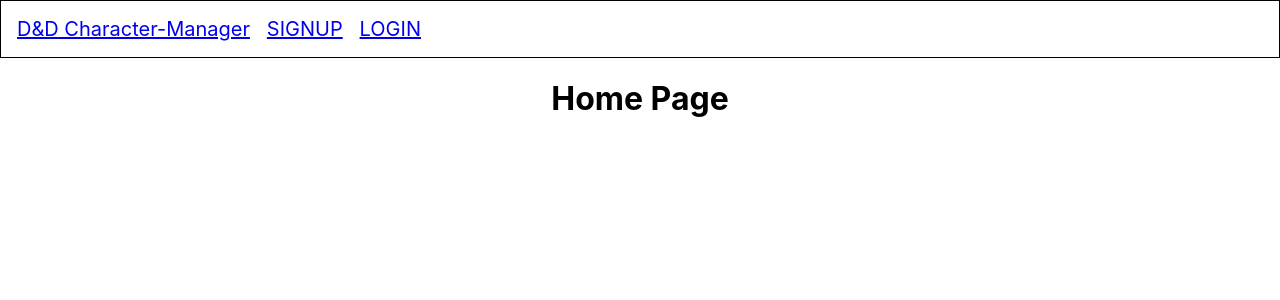
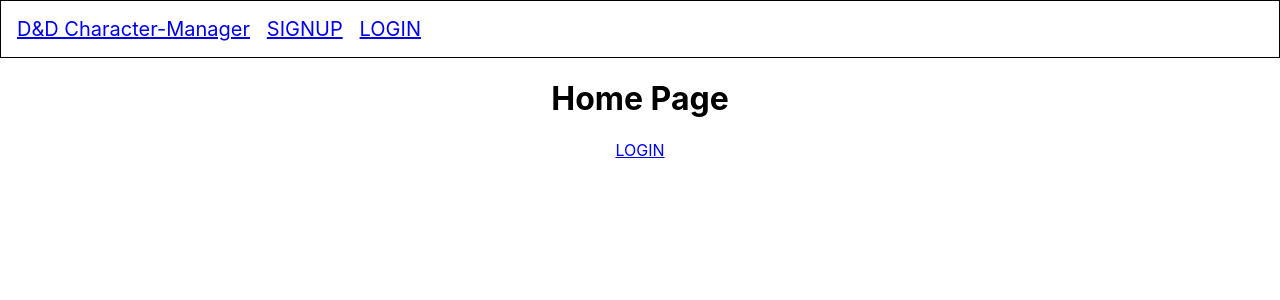
Before and after one commit to rperillo1/DandD-character-manager, a React (Create React App) app: page / in a window 1280 px wide. Shown: the top 300 px of the page. Built offline with nearby package versions, Linux system fonts and the light colour scheme.

Commit message:
create component folders

```diff
--- /dev/null
+++ b/src/components/BackgroundCard/BackgroundCard.jsx
@@ -0,0 +1,5 @@
+import React from 'react';
+
+
+
+export default BackgroundCard;
--- /dev/null
+++ b/src/components/EquipmentCard/EquipmentCard.jsx
@@ -0,0 +1,5 @@
+import React from 'react';
+
+
+
+export default EquipmentCard;
--- /dev/null
+++ b/src/components/LifeCard/LifeCard.jsx
@@ -0,0 +1,5 @@
+import React from 'react';
+
+
+
+export default LifeCard;
--- /dev/null
+++ b/src/components/MoneyCard/MoneyCard.jsx
@@ -0,0 +1,5 @@
+import React from 'react';
+
+
+
+export default MoneyCard;
--- /dev/null
+++ b/src/components/SavingThrowsCard/SavingThrowsCard.jsx
@@ -0,0 +1,5 @@
+import React from 'react';
+
+
+
+export default SavingThrowsCard;
--- /dev/null
+++ b/src/components/SkillsCard/SkillsCard.jsx
@@ -0,0 +1,5 @@
+import React from 'react';
+
+
+
+export default SkillsCard;
--- /dev/null
+++ b/src/components/SpellStatCard/SpellStatCard.jsx
@@ -0,0 +1,5 @@
+import React from 'react';
+
+
+
+export default SpellStatCard;
--- /dev/null
+++ b/src/components/StatsCard/StatsCard.jsx
@@ -0,0 +1,5 @@
+import React from 'react';
+
+
+
+export default StatsCard;
--- /dev/null
+++ b/src/components/TitleCard/TitleCard.jsx
@@ -0,0 +1,5 @@
+import React from 'react';
+
+
+
+export default TitleCard;
--- a/src/pages/HomePage/HomePage.jsx
+++ b/src/pages/HomePage/HomePage.jsx
@@ -3,7 +3,10 @@ import { Link } from 'react-router-dom';
 
 function HomePage() {
     return (
+        <>
         <h1>Home Page</h1>
+        <Link exact to='/login'>LOGIN</Link>
+        </>
     )
 }
 
```
